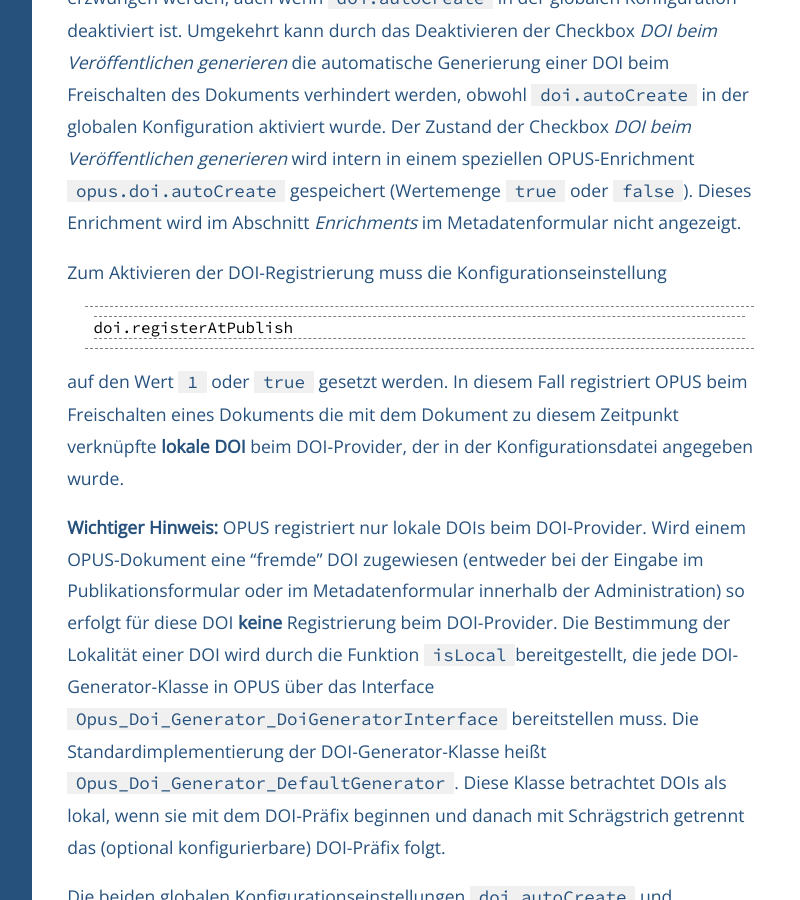
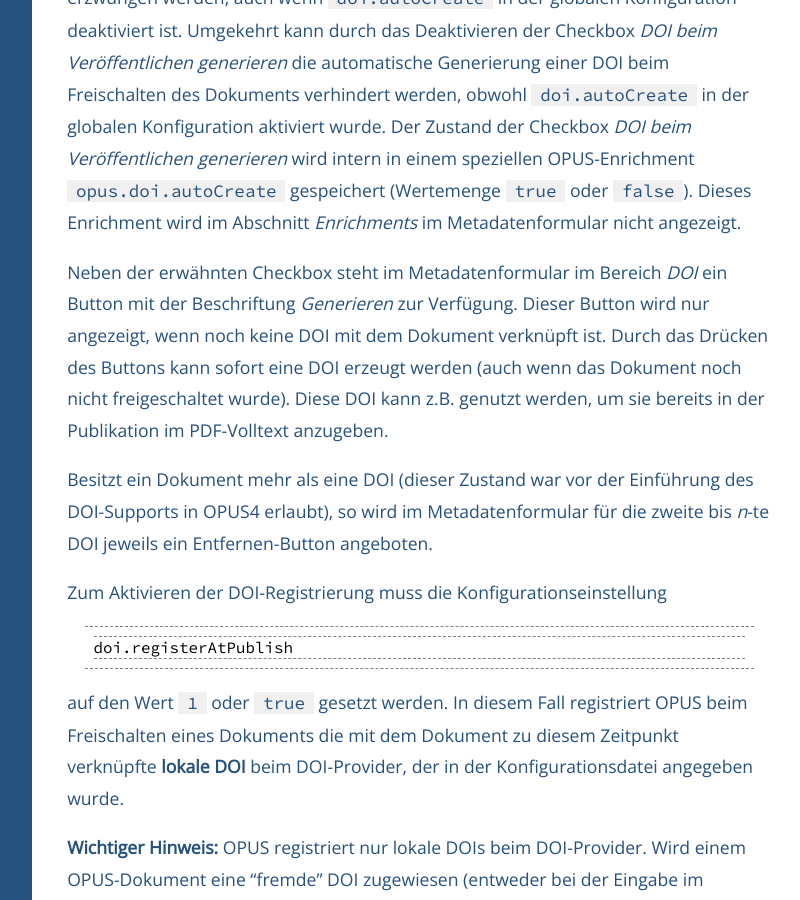
Before and after one commit to OPUS4/userdoc, a Jekyll site: the page built from configext/doi.md, in a window 1280 px wide and 900 px high, scrolled down 1741 px. Shown: the whole window, without its empty margins (224-1024 px from the left). Built offline with Jekyll 4.4.1, drawn with Linux system fonts in a browser that asks for light colours.

Commit message:
Update doi.md

````diff
--- a/configext/doi.md
+++ b/configext/doi.md
@@ -24,6 +24,10 @@ doi.autoCreate
 auf den Wert `1` oder `true` gesetzt werden. In diesem Fall generiert OPUS beim Freischalten eines Dokuments automatisch eine passende DOI, sofern das Dokument nicht bereits eine DOI besitzt, und speichert die generierte DOI als `Opus_Identifier` des OPUS-Dokuments in der Datenbank ab.
 
 Die Konfigurationseinstellung `doi.autoCreate` kann für einzelne Dokumente überschrieben werden. Dazu existiert im Metadatenformular des Dokuments innerhalb des Administrationsbereichs eine entsprechende Checkbox im Abschnitt *Identifikatoren*. Durch das Setzen der Checkbox *DOI beim Veröffentlichen generieren* kann die automatische Generierung einer DOI beim Freischalten des Dokuments erzwungen werden, auch wenn `doi.autoCreate` in der globalen Konfiguration deaktiviert ist. Umgekehrt kann durch das Deaktivieren der Checkbox *DOI beim Veröffentlichen generieren* die automatische Generierung einer DOI beim Freischalten des Dokuments verhindert werden, obwohl `doi.autoCreate` in der globalen Konfiguration aktiviert wurde. Der Zustand der Checkbox *DOI beim Veröffentlichen generieren* wird intern in einem speziellen OPUS-Enrichment `opus.doi.autoCreate` gespeichert (Wertemenge `true` oder `false`). Dieses Enrichment wird im Abschnitt *Enrichments* im Metadatenformular nicht angezeigt.
+
+Neben der erwähnten Checkbox steht im Metadatenformular im Bereich *DOI* ein Button mit der Beschriftung *Generieren* zur Verfügung. Dieser Button wird nur angezeigt, wenn noch keine DOI mit dem Dokument verknüpft ist. Durch das Drücken des Buttons kann sofort eine DOI erzeugt werden (auch wenn das Dokument noch nicht freigeschaltet wurde). Diese DOI kann z.B. genutzt werden, um sie bereits in der Publikation im PDF-Volltext anzugeben.
+
+Besitzt ein Dokument mehr als eine DOI (dieser Zustand war vor der Einführung des DOI-Supports in OPUS4 erlaubt), so wird im Metadatenformular für die zweite bis *n*-te DOI jeweils ein Entfernen-Button angeboten.
 
 Zum Aktivieren der DOI-Registrierung muss die Konfigurationseinstellung
 ```
````
